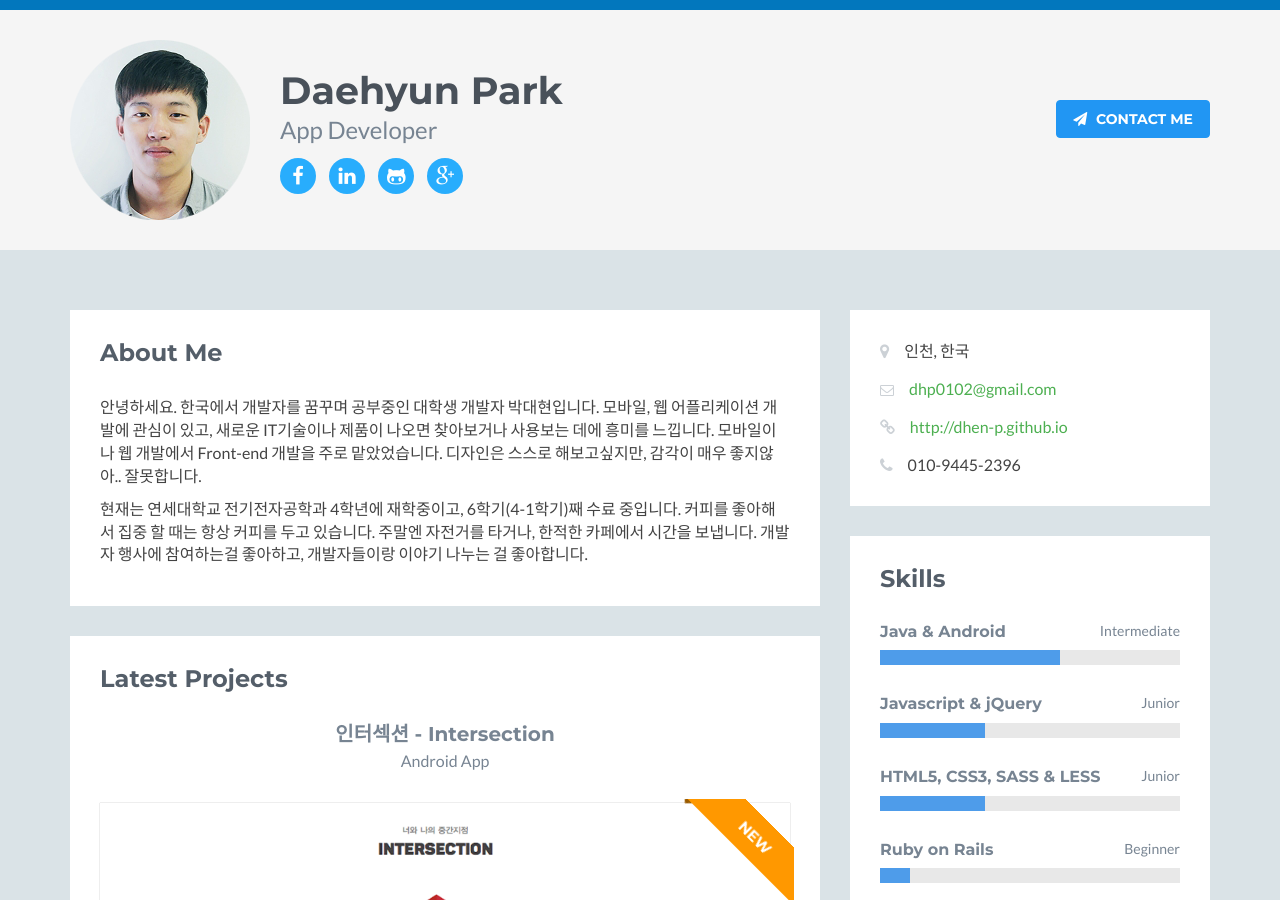
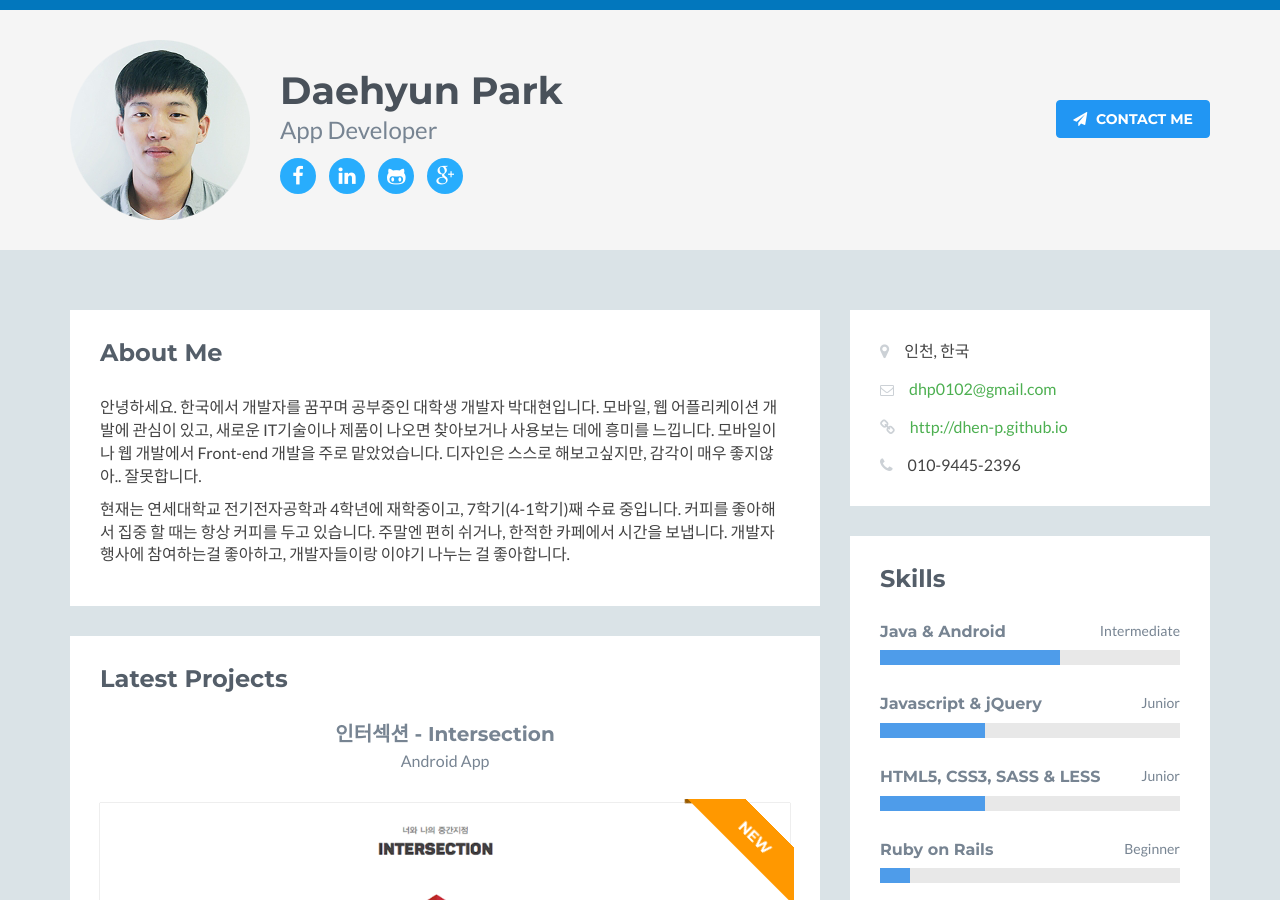
Before and after one commit to dhen-p/dhen-p.github.io, a Jekyll site: the page built from index.html, in a window 1280 px wide and 900 px high. Built offline with Jekyll 4.4.1, drawn with Linux system fonts in a browser that asks for light colours.

Commit message:
About Me 부분 내용 수

```diff
--- a/index.html
+++ b/index.html
@@ -10,8 +10,8 @@ layout: default
           <div class="content">
             <p> 안녕하세요. 한국에서 개발자를 꿈꾸며 공부중인 대학생 개발자 박대현입니다. 모바일, 웹 어플리케이션 개발에 관심이 있고, 새로운 IT기술이나 제품이 나오면 찾아보거나 사용보는 데에 흥미를 느낍니다. 모바일이나 웹 개발에서 Front-end 개발을 주로 맡았었습니다. 디자인은 스스로 해보고싶지만,  감각이 매우 좋지않아.. 잘못합니다.
             </p>
-            <p> 현재는 연세대학교 전기전자공학과 4학년에 재학중이고, 6학기(4-1학기)째  수료 중입니다.
-            커피를 좋아해서 집중 할 때는 항상 커피를 두고 있습니다. 주말엔 자전거를 타거나, 한적한 카페에서 시간을 보냅니다. 개발자 행사에 참여하는걸 좋아하고, 개발자들이랑 이야기 나누는 걸 좋아합니다.</p>
+            <p> 현재는 연세대학교 전기전자공학과 4학년에 재학중이고, 7학기(4-1학기)째  수료 중입니다.
+            커피를 좋아해서 집중 할 때는 항상 커피를 두고 있습니다. 주말엔 편히 쉬거나, 한적한 카페에서 시간을 보냅니다. 개발자 행사에 참여하는걸 좋아하고, 개발자들이랑 이야기 나누는 걸 좋아합니다.</p>
 
           </div><!--//content-->
         </div><!--//section-inner-->
```
